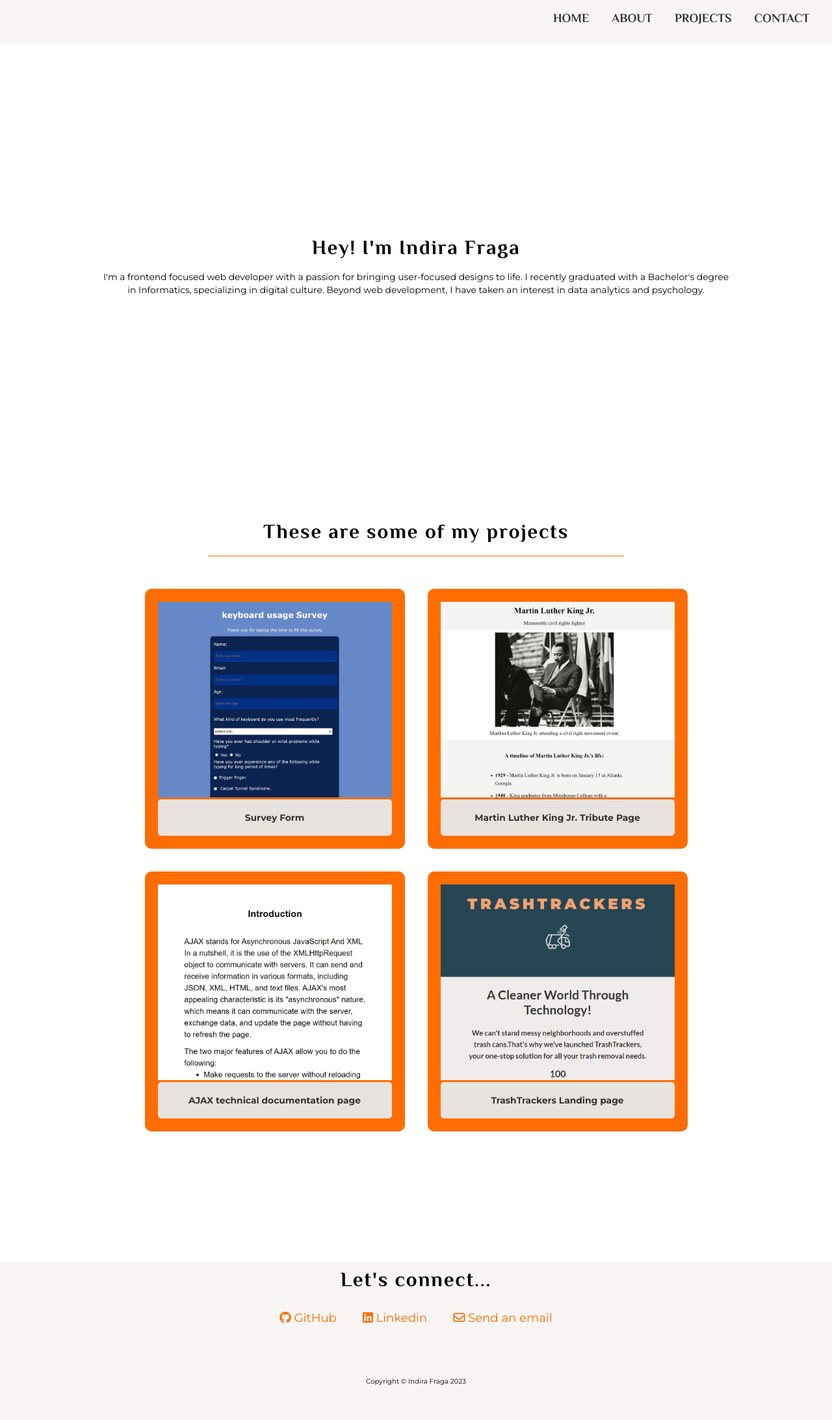
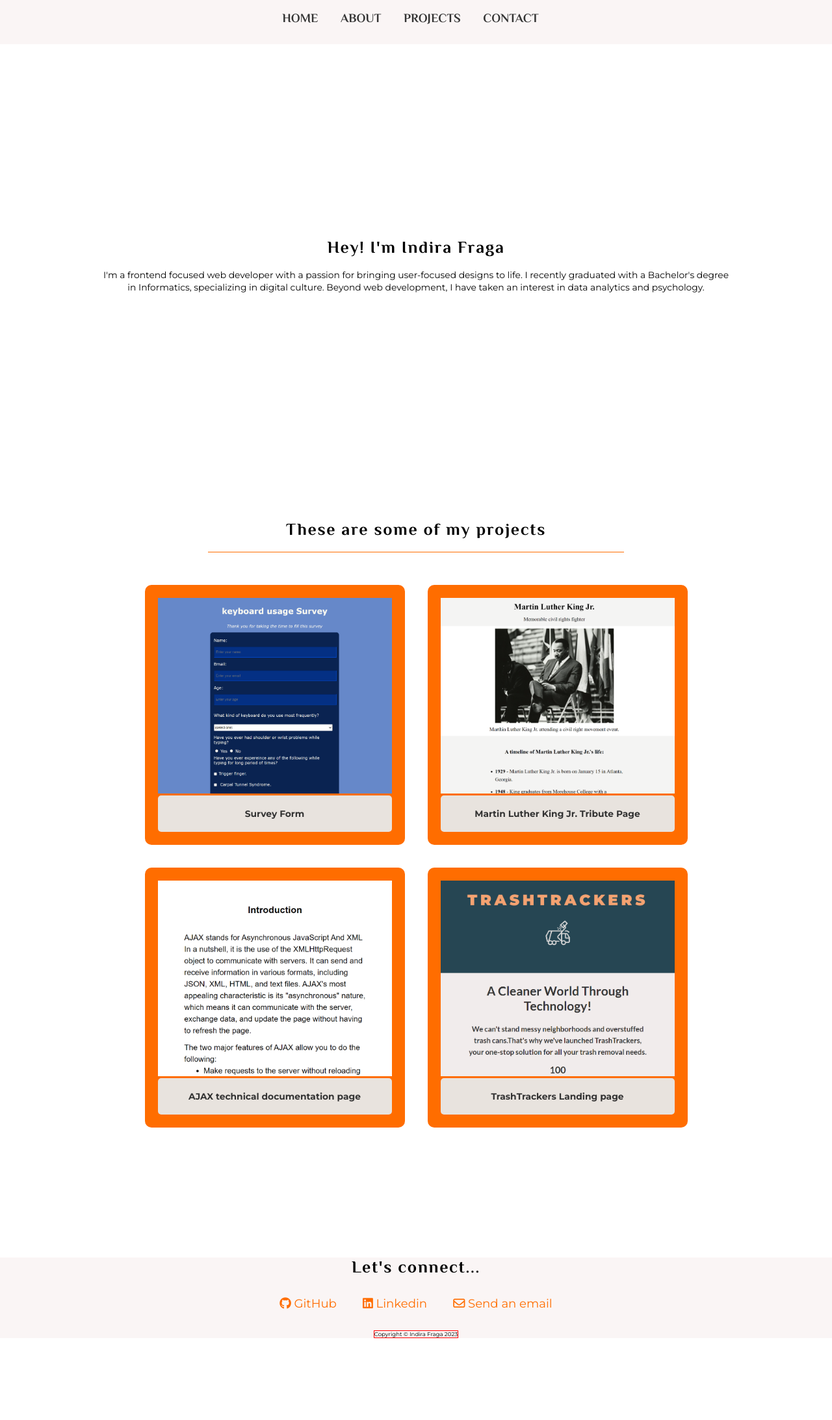
Before and after one commit to indy-stack/Personal-Portfolio, a plain HTML site: page index.html in a window 1280 px wide. Shown: the whole page at 65% size. After the commit the page ends 2059 px from the top, so only its background shows below. Drawn offline with Linux system fonts and the light colour scheme.

Commit message:
set height to auto for #contact

```diff
--- a/styles.css
+++ b/styles.css
@@ -33,7 +33,7 @@ body::-webkit-scrollbar-thumb {
 body {
     font-weight: 400;
     font-family: 'Montserrat', sans-serif;
-    overflow-x: hidden; /*FIXME - body overflows for some reason*/
+    /*overflow-x: hidden; FIXME - body overflows for some reason*/
 }
 
 
@@ -98,7 +98,7 @@ body {
     text-align: center;
     font-family: 'Philosopher', sans-serif;
     letter-spacing: 0.2rem;
-    font-size: 3.6rem;
+    font-size: 3rem;
 }
 
 #welcome-section h1,
@@ -111,7 +111,7 @@ body {
 
 #projects {
     width: 100vw;
-    height: fit-content;
+    height: auto;
     font-size: 1.6rem;
     padding-bottom: 150px;
 }
@@ -136,7 +136,7 @@ hr {
     flex-direction: row;
     flex-wrap: wrap;
     max-width: 1300px;
-    height: auto;
+    /*height: auto;*/
     justify-content: center;
     align-items: center;
     gap: 15px;
@@ -180,8 +180,8 @@ hr {
     display: flex;
     flex-direction: column;
     flex-wrap: wrap;
-    width: 100%;
-    height: 250px;
+    width:100vw;
+    height: auto;
     background-color: var(--neutral-color);
     margin-top: 40px;
     justify-content: center;
@@ -196,12 +196,11 @@ hr {
     justify-content: center;
     gap: 40px;
     font-size: 2.1rem;
-    width: 100%;
+
 }
 
 .contact-link-item {
     color: #FF6D00;
-
 }
 
 .contact-link-item:hover {
@@ -213,11 +212,11 @@ hr {
 }
 
 .copyright {
-    font-size: 1.2rem;
-    padding: 50px;
-    width: 100%;
-    text-align: center;
+    border: 1px solid red;
+    display: block;
 }
+
+
 
 
 
@@ -280,19 +279,6 @@ hr {
     #welcome-section > * {
         max-width: 50%;
     }
-
-    #navbar {
-        display: flex;
-        justify-content: flex-end;
-        width: 100%;
-        position: fixed;
-        top: 0;
-        left: 0;
-        z-index: 999;
-        color: var(--primary-color);
-        background-color: var(--neutral-color);
-    }
-
 }
 
 @media screen and (min-width: 1280px) {
@@ -312,16 +298,4 @@ hr {
         max-width: 60%;
     }
 
-    #navbar {
-        display: flex;
-        justify-content: flex-end;
-        width: 100%;
-        position: fixed;
-        top: 0;
-        left: 0;
-        z-index: 999;
-        color: var(--primary-color);
-        background-color: var(--neutral-color);
-    }
-
 }
```
